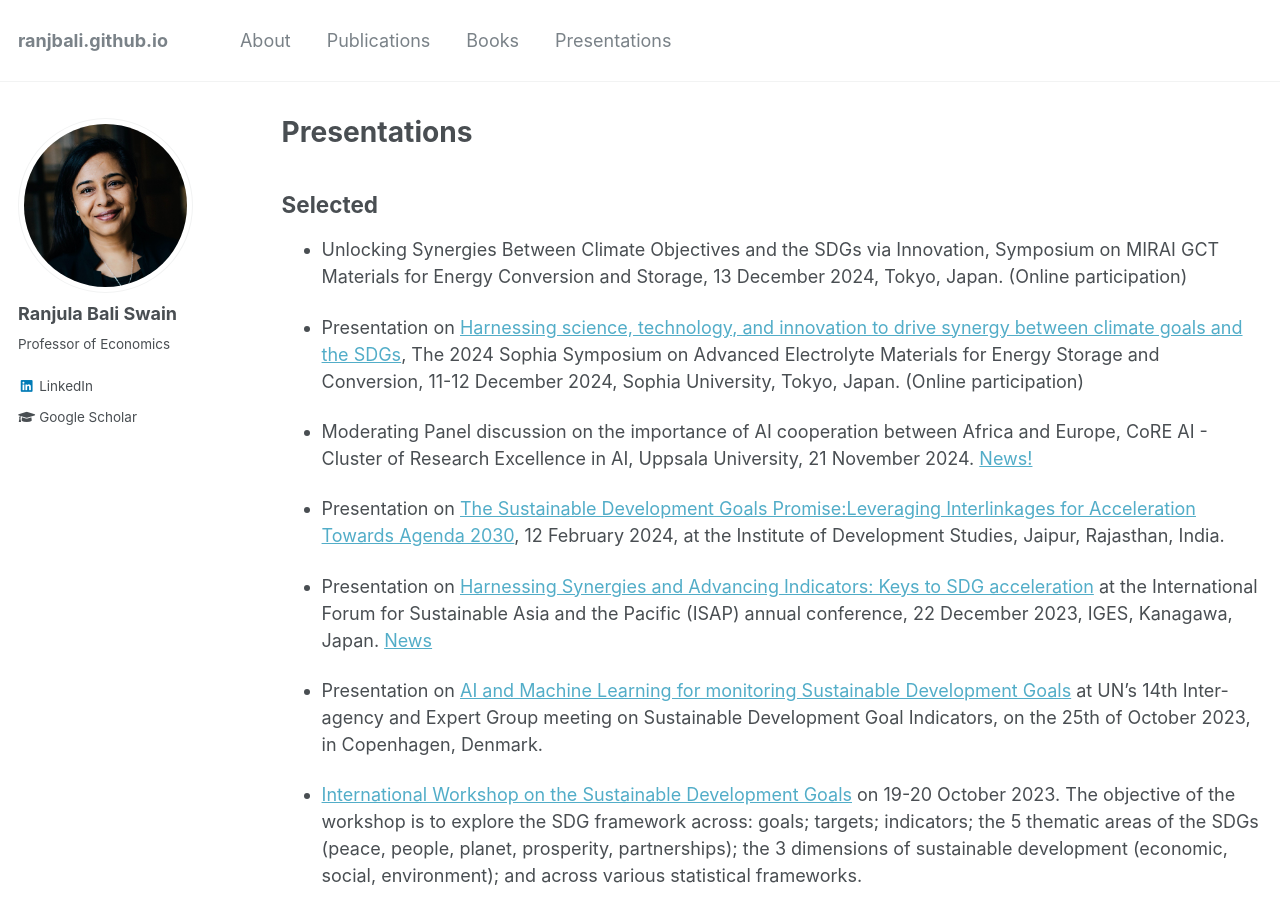
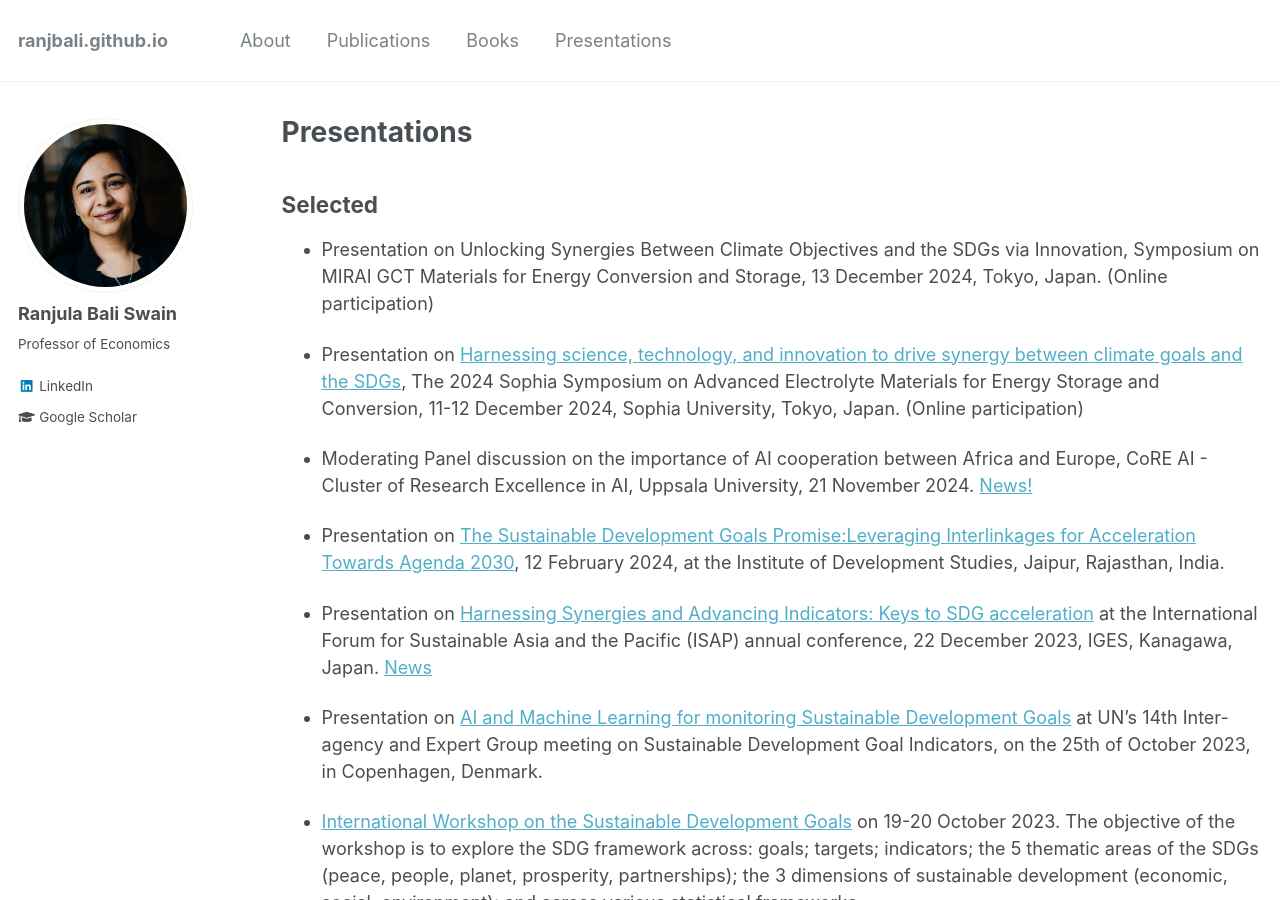
Before and after one commit to ranjbali/ranjbali.github.io, a Jekyll site: the page built from _pages/pastevents.md, in a window 1280 px wide and 900 px high. Built offline with Jekyll 4.4.1, drawn with Linux system fonts in a browser that asks for light colours.

Commit message:
Update pastevents.md

```diff
--- a/_pages/pastevents.md
+++ b/_pages/pastevents.md
@@ -8,7 +8,7 @@ author_profile: true
 {% include base_path %}
 
 ## Selected
-* Unlocking Synergies Between Climate Objectives and the SDGs via Innovation, Symposium on MIRAI GCT Materials for Energy Conversion and Storage, 13 December 2024, Tokyo, Japan. (Online participation)
+* Presentation on Unlocking Synergies Between Climate Objectives and the SDGs via Innovation, Symposium on MIRAI GCT Materials for Energy Conversion and Storage, 13 December 2024, Tokyo, Japan. (Online participation)
 
 * Presentation on [Harnessing science, technology, and innovation to drive synergy between climate goals and the SDGs](https://piloti.sophia.ac.jp/assets/uploads/2024/10/28133255/Sophia_Symposium_program_2024.pdf), The  2024 Sophia Symposium on Advanced Electrolyte Materials for Energy Storage and Conversion, 11-12 December 2024, Sophia University, Tokyo, Japan. (Online participation)
 
```
